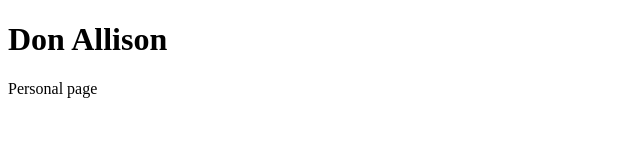
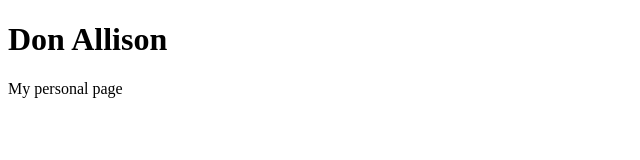
Before and after one commit to donallison/donallison.github.io, a plain HTML site: page index.html in a window 1280 px wide. Shown: the full height of the page, 0-640 px from the left. Drawn offline with Linux system fonts and the light colour scheme.

Commit message:
Update index.html

```diff
--- a/index.html
+++ b/index.html
@@ -2,6 +2,6 @@
 <html>
 <body>
 <h1>Don Allison</h1>
-<p>Personal page</p>
+<p>My personal page</p>
 </body>
 </html>
```
